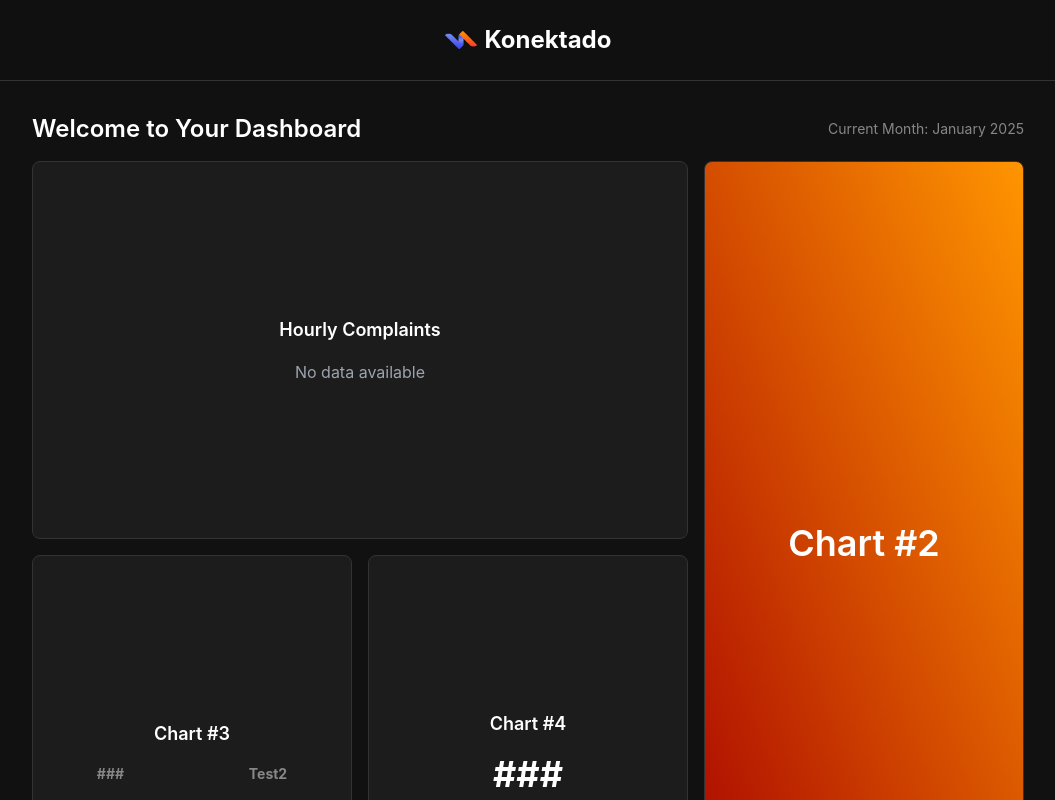
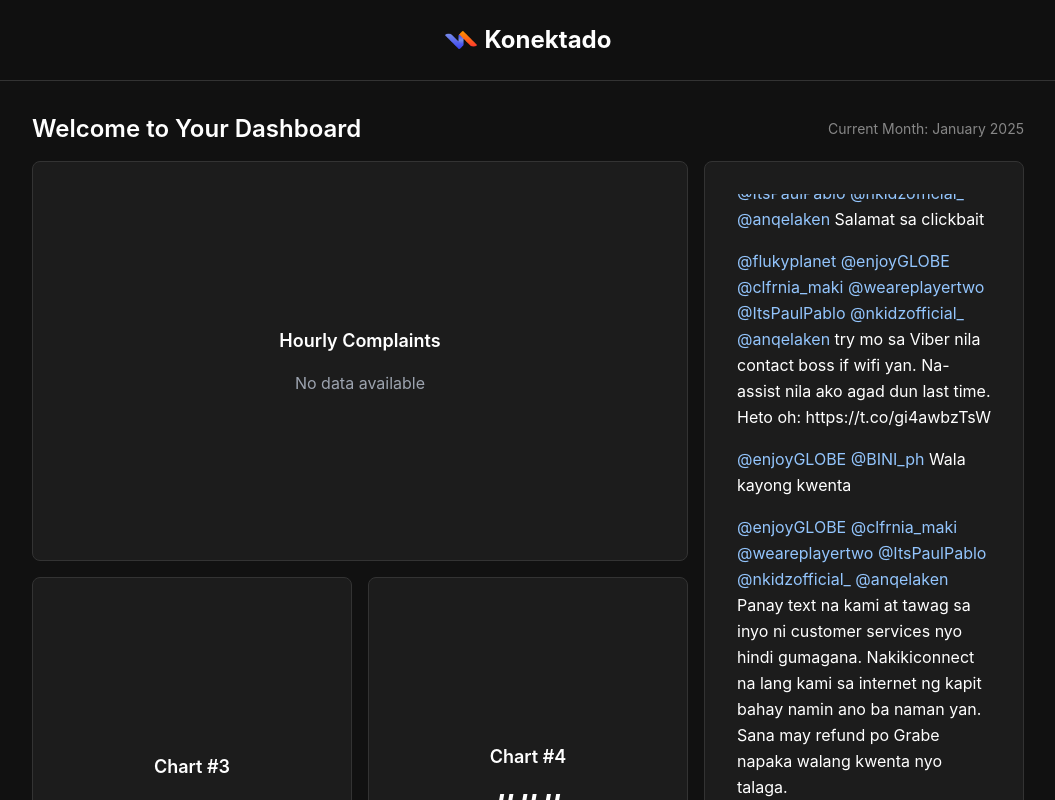
Before and after one commit to cmt-git/konektado-frontend, a React (Create React App) app in the folder konektado/: page / in a window 1280 px wide. Shown: the top 800 px of the page, without its empty margins (112-1167 px from the left). Built offline with nearby package versions, Linux system fonts and the light colour scheme.

Commit message:
Add Full text

```diff
--- a/konektado/package.json
+++ b/konektado/package.json
@@ -3,6 +3,7 @@
   "version": "0.1.0",
   "private": true,
   "dependencies": {
+    "axios": "^1.7.9",
     "cra-template": "1.2.0",
     "react": "^19.0.0",
     "react-dom": "^19.0.0",
--- a/konektado/src/Dashboard.js
+++ b/konektado/src/Dashboard.js
@@ -42,8 +42,19 @@ export default function Dashboard() {
           </div>
 
           {/* 2) Single-cell box */}
-          <div className="bg-gradient-to-tr from-[#AA0600] to-[#FF9500] border border-[#333333] rounded-lg flex items-center justify-center text-xl font-bold row-span-2">
-            <div className="text-4xl font-semibold mb-2">Chart #2</div>
+          <div className="bg-[#1C1C1C] border border-[#333333] rounded-lg row-span-2 text-white flex flex-col p-8">
+            {/* Header text */}
+            {/* <div className="text-4xl font-bold mb-4">Chart #2</div> */}
+
+            <div className="scroll-container">
+              <div className="scroll-content">
+                {mockData.map((item, idx) => (
+                  <div key={idx} className="mb-4 leading-relaxed">
+                    {highlightMentions(item.full_text)}
+                  </div>
+                ))}
+              </div>
+            </div>
           </div>
 
           {/* 3) Single-cell box */}
@@ -103,6 +114,20 @@ export default function Dashboard() {
   );
 }
 
+function highlightMentions(text) {
+  return text.split(/\s+/).map((word, index) => {
+    if (word.startsWith("@")) {
+      return (
+        <span key={index} className="text-blue-300">
+          {word}{" "}
+        </span>
+      );
+    }
+    return word + " ";
+  });
+}
+
+
 function getComplaintsPerDay(data) {
   const countsByDay = {};
 
--- a/konektado/src/index.css
+++ b/konektado/src/index.css
@@ -11,3 +11,37 @@ code {
   font-family: source-code-pro, Menlo, Monaco, Consolas, 'Courier New',
     monospace;
 }
+
+@keyframes scrollText {
+  0% {
+    transform: translateY(100%);
+  }
+  100% {
+    transform: translateY(-100%);
+  }
+}
+
+.scroll-container {
+  position: relative;
+  height: 750px;      /* fixed height, so it crops the text */
+  overflow: hidden;   /* hide anything outside this box */
+}
+
+.scroll-content {
+  position: absolute;
+  width: 100%;
+  /* Start at top: 0, move up by 100% of its own height. */
+  animation: scrollText 1000s linear infinite;
+  /* 60s = total scroll duration. Adjust if needed. */
+}
+
+@keyframes scrollText {
+  /* Start fully visible at the top */
+  0% {
+    transform: translateY(0);
+  }
+  /* End fully scrolled out of the container */
+  100% {
+    transform: translateY(-100%);
+  }
+}
```
Also changed, not shown: 1 other file (tests, documents, lock files or other folders).
